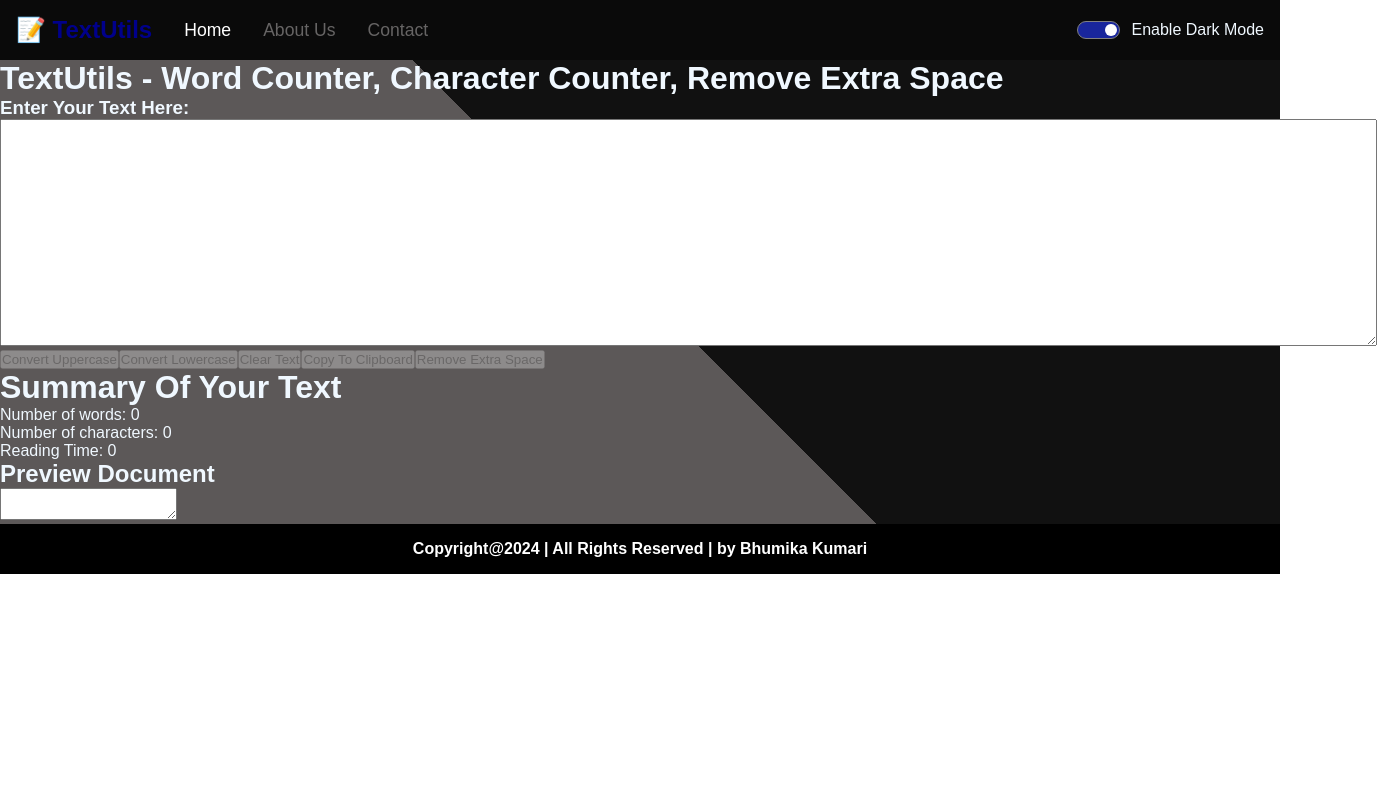
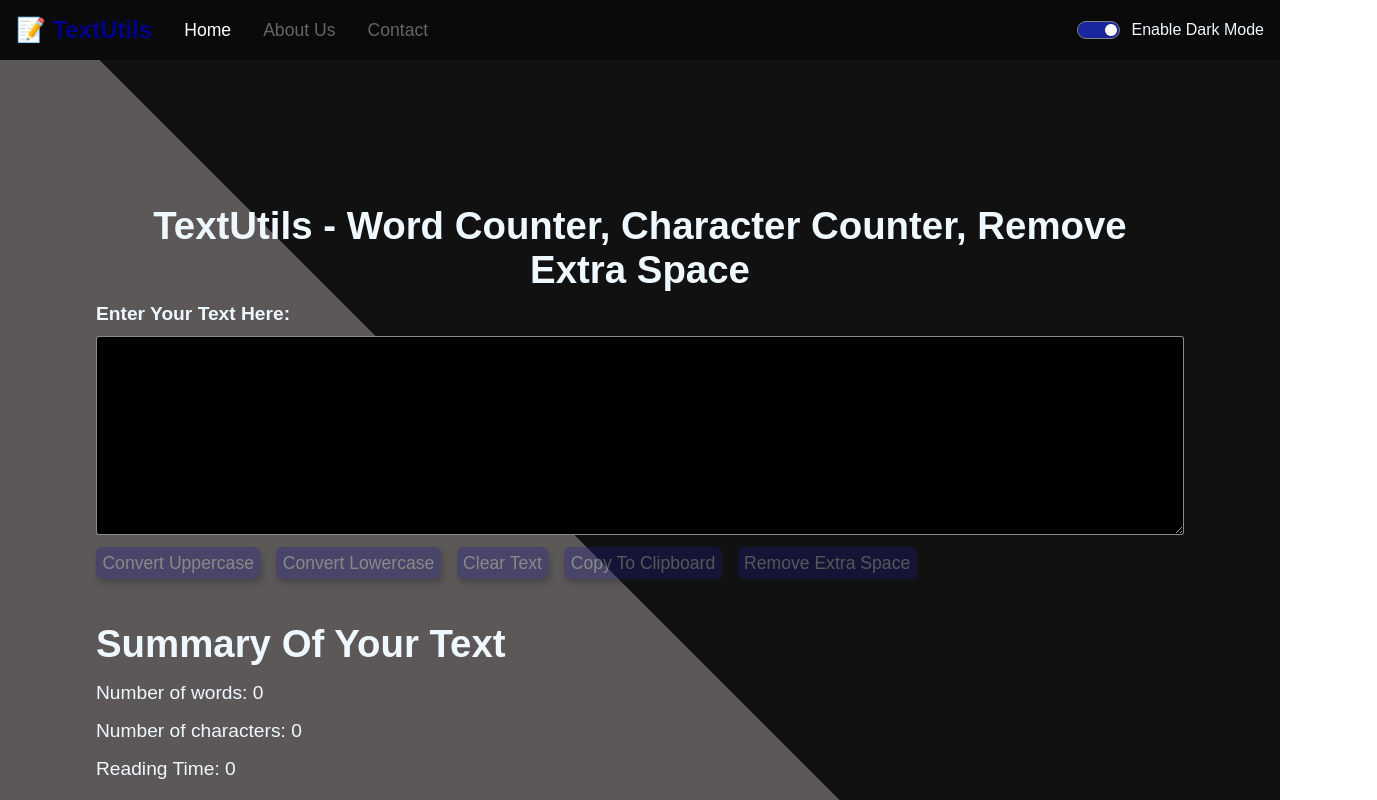
Before and after one commit to Bhumikakri/Day13-TextUtile, a React (Create React App) app: page / in a window 1280 px wide. Shown: the top 800 px of the page, 1377 px wide, since content can reach past the window. Built offline with nearby package versions, Linux system fonts and the light colour scheme.

Commit message:
About section is left

```diff
--- a/src/component/Home/Home.js
+++ b/src/component/Home/Home.js
@@ -1,5 +1,6 @@
 import React, { useReducer } from "react";
 import "./home.css";
+import { useDarkMode } from '../DarkModeContext';
 
 const initialState = {
   text: "",
@@ -10,6 +11,7 @@
   },
 };
 
+
 const reducer = (state, action) => {
   switch (action.type) {
     case "SET_TEXT":
@@ -17,7 +19,7 @@
       const wordCount = newText
         .split(/\s+/)
         .filter((word) => word !== "").length;
-      const readingTime = calculateReadingTime();
+      const readingTime =  0.008 * newText.split(/\s+/).filter((word) => word !== "").length;
       return {
         ...state,
         text: newText,
@@ -48,11 +50,9 @@
   }
 };
 
-const calculateReadingTime = () => {
-  return 0;
-};
+const Home = () => {
+  const { darkMode } = useDarkMode();
 
-const Home = () => {
   const [state, dispatch] = useReducer(reducer, initialState);
 
   const handleInputChange = (e) => {
@@ -69,13 +69,16 @@
 
   return (
     <div className="Home">
+      <div className="Title">
       <h1>TextUtils - Word Counter, Character Counter, Remove Extra Space</h1>
+      </div>
       <h3>Enter Your Text Here:</h3>
       <textarea
         value={state.text}
-        cols="170"
-        rows="15"
+        cols="150"
+        rows="11"
         onChange={handleInputChange}
+        style={darkMode ?{backgroundColor:'white'}:{backgroundColor:"black",color:"white"}}
       />
       <div className="AllBtns">
         <button
@@ -83,7 +86,7 @@
           disabled={state.text.length === 0}
           style={
             state.text.length === 0
-              ? { opacity: "0.9", cursor: "not-allowed" }
+              ? { opacity: "0.3", cursor: "not-allowed" }
               : {}
           }
         >
@@ -94,7 +97,7 @@
           disabled={state.text.length === 0}
           style={
             state.text.length === 0
-              ? { opacity: "0.9", cursor: "not-allowed" }
+              ? { opacity: "0.3", cursor: "not-allowed" }
               : {}
           }
         >
@@ -105,8 +108,8 @@
           disabled={state.text.length === 0}
           style={
             state.text.length === 0
-              ? { opacity: "0.9", cursor: "not-allowed" }
-              : {}
+              ? { opacity: "0.3", cursor: "not-allowed" }
+              : {backgroundColor:"red"}
           }
         >
           Clear Text
@@ -116,8 +119,8 @@
           disabled={state.text.length === 0}
           style={
             state.text.length === 0
-              ? { opacity: "0.9", cursor: "not-allowed" }
-              : {}
+              ? { opacity: "0.3", cursor: "not-allowed" }
+              : {backgroundColor:"green"}
           }
         >
           Copy To Clipboard
@@ -127,22 +130,22 @@
           disabled={state.text.length === 0}
           style={
             state.text.length === 0
-              ? { opacity: "0.9", cursor: "not-allowed" }
+              ? { opacity: "0.3", cursor: "not-allowed" }
               : {}
           }
         >
           Remove Extra Space
         </button>
       </div>
-      <div style={{ display: "flex", flexDirection: "column" }}>
+      <div className="SumaryDtls" style={{ display: "flex", flexDirection: "column" }}>
         <h1>Summary Of Your Text</h1>
         <span>Number of words: {state.summary.numberOfWords}</span>
         <span>Number of characters: {state.summary.numberOfCharacters}</span>
         <span>Reading Time: {state.summary.readingTime}</span>
       </div>
-      <div>
+      <div className="Preview">
         <h2>Preview Document</h2>
-        <textarea value={state.text}  onChange={ForShowAlert} />
+        <textarea style={{fontSize:"1.5rem", fontWeight:"600"}} rows="6" value={state.text}  onChange={ForShowAlert} />
       </div>
     </div>
   );
--- a/src/component/Home/home.css
+++ b/src/component/Home/home.css
@@ -0,0 +1,70 @@
+.Home{
+    width: 100%;
+    min-height: 100%;
+    height: auto;
+    padding:6rem;
+    display: flex;
+    flex-direction: column;
+    gap: 0.7rem;
+    /* border: 2px solid red; */
+}
+
+.Title{
+    padding-top: 3rem;
+    width: 100%;
+    display: flex;
+    align-items: center;
+    justify-content: center;
+    font-size: 1.2rem;
+    /* border: 2px solid rgb(30, 255, 0); */
+}
+.Title h1{
+    width: 95%;
+    text-align: center;
+}
+h3{
+    font-size: 1.2rem;
+    font-weight: 800;
+}
+.AllBtns{
+    width: 100%;
+    display:flex;
+    flex-wrap: wrap;
+    gap: 1rem;
+}
+button{
+    color: aliceblue;
+    background-color: rgb(28, 28, 141);
+    height: 2rem;
+    padding: 0.4rem;
+    border-radius: 6px;
+    border: none;
+    font-size: 1.1rem;
+    box-shadow: 2px 4px 6px rgb(29, 29, 29);
+}
+button:hover{
+    cursor: pointer;
+}
+textarea{
+    border:1px solid rgba(167, 166, 166, 0.829);
+    border-radius: 3px;
+    padding: 1rem;
+}
+textarea:focus{
+    border: none;
+    box-shadow: 1px 1px 3px 4px rgba(0, 255, 255, 0.747);
+}
+.SumaryDtls{
+    font-size: 1.2rem;
+    gap: 1rem;
+    padding-top: 2rem;
+    /* border: 2px solid red; */
+}
+.Preview{
+    font-size: 1.1rem;
+    text-align: center;
+    padding-top: 1rem;
+    display: flex;
+    flex-direction: column;
+    gap: 1rem;
+}
```
